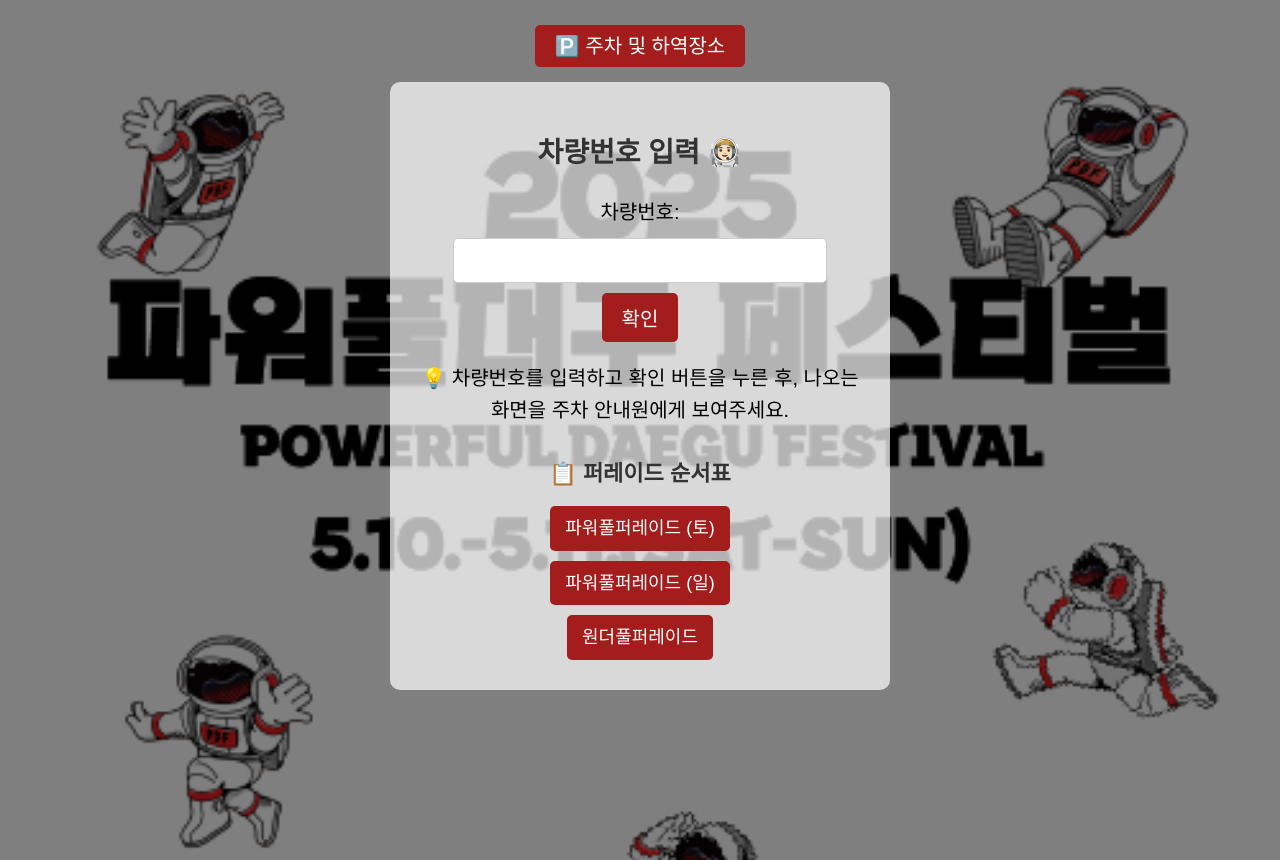
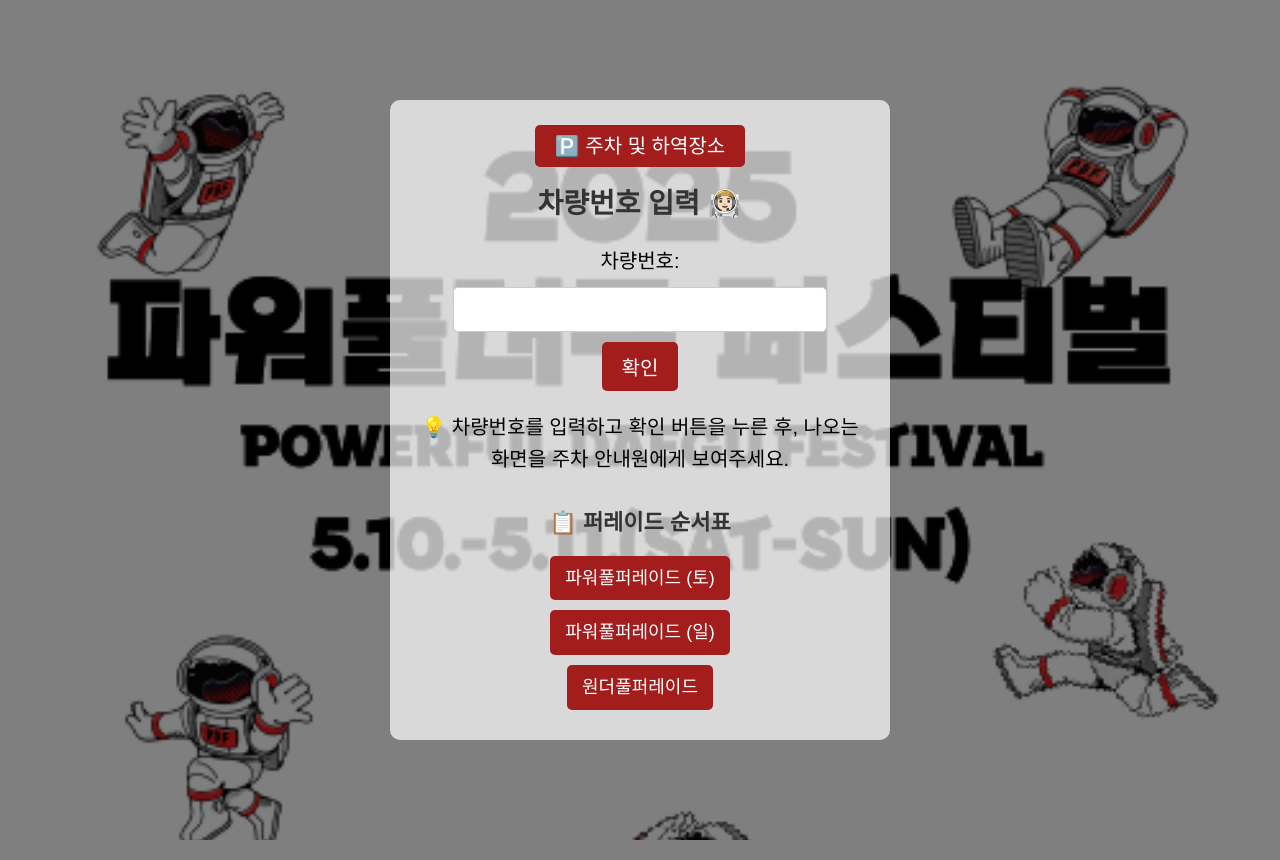
Before and after one commit to ahnonine/pdf_parking, a Flask app: page / in a window 1280 px wide. Run offline with Flask 3, Linux system fonts and the light colour scheme.

Commit message:
Update index.html

```diff
--- a/templates/index.html
+++ b/templates/index.html
@@ -9,8 +9,8 @@
       font-size: 20px;
       font-family: 'Arial', sans-serif;
       line-height: 1.6;
+      margin: 0;
       padding: 0;
-      margin: 0;
       background-image: url("{{ url_for('static', filename='images/background_image.png') }}");
       background-size: cover;
       background-position: center;
@@ -19,11 +19,21 @@
 
     .container {
       display: flex;
-      flex-direction: column;
+      justify-content: center;
       align-items: center;
       min-height: 100vh;
       background-color: rgba(0, 0, 0, 0.5);
-      padding: 30px 20px;
+      padding: 20px;
+    }
+
+    .content {
+      background-color: rgba(255, 255, 255, 0.7);
+      padding: 30px;
+      border-radius: 10px;
+      max-width: 500px;
+      width: 100%;
+      text-align: center;
+      box-sizing: border-box;
     }
 
     .top-button {
@@ -44,23 +54,13 @@
       background-color: #781717;
     }
 
-    .content {
-      text-align: center;
-      background-color: rgba(255, 255, 255, 0.7);
-      padding: 30px;
-      border-radius: 10px;
-      max-width: 500px;
-      width: 100%;
-      box-sizing: border-box;
-    }
-
     h1 {
       font-size: 28px;
       color: #333;
     }
 
     form {
-      margin-top: 20px;
+      margin-top: 10px;
     }
 
     label, input, button {
@@ -133,14 +133,14 @@
 <body>
 
   <div class="container">
+    <div class="content">
 
-    <!-- 상단 주차 버튼 -->
-    <div class="top-button">
-      <a href="/parking" class="button">🅿️ 주차 및 하역장소</a>
-    </div>
+      <!-- 🔼 주차 및 하역장소 버튼 -->
+      <div class="top-button">
+        <a href="/parking" class="button">🅿️ 주차 및 하역장소</a>
+      </div>
 
-    <!-- 차량번호 입력 폼 -->
-    <div class="content">
+      <!-- 차량번호 입력 영역 -->
       <h1>차량번호 입력 🧑🏻‍🚀</h1>
 
       <form method="POST" action="/check">
@@ -151,7 +151,7 @@
 
       <p>💡 차량번호를 입력하고 확인 버튼을 누른 후, 나오는 화면을 주차 안내원에게 보여주세요.</p>
 
-      <!-- 퍼레이드 버튼 섹션 -->
+      <!-- 🔽 퍼레이드 순서표 버튼 그룹 -->
       <div class="parade-section">
         <h2>📋 퍼레이드 순서표</h2>
         <div class="parade-buttons">
@@ -162,7 +162,6 @@
       </div>
 
     </div>
-
   </div>
 
 </body>
```
